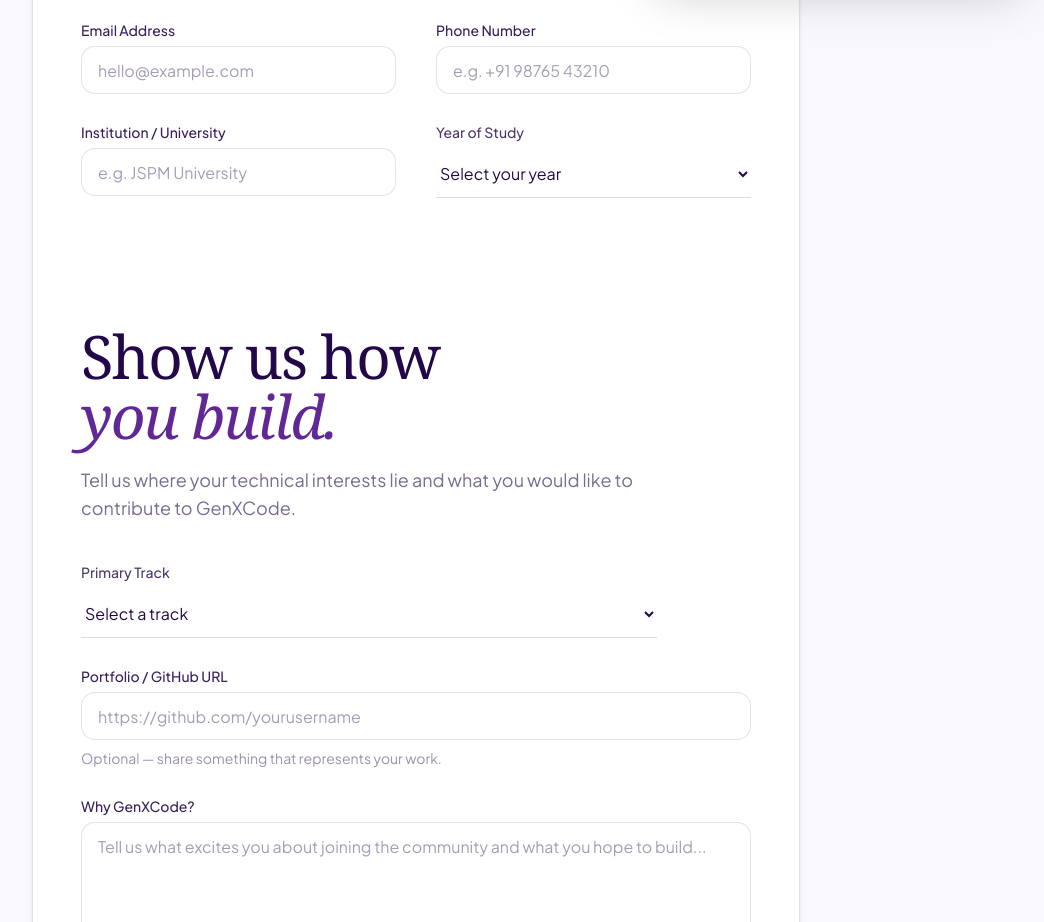
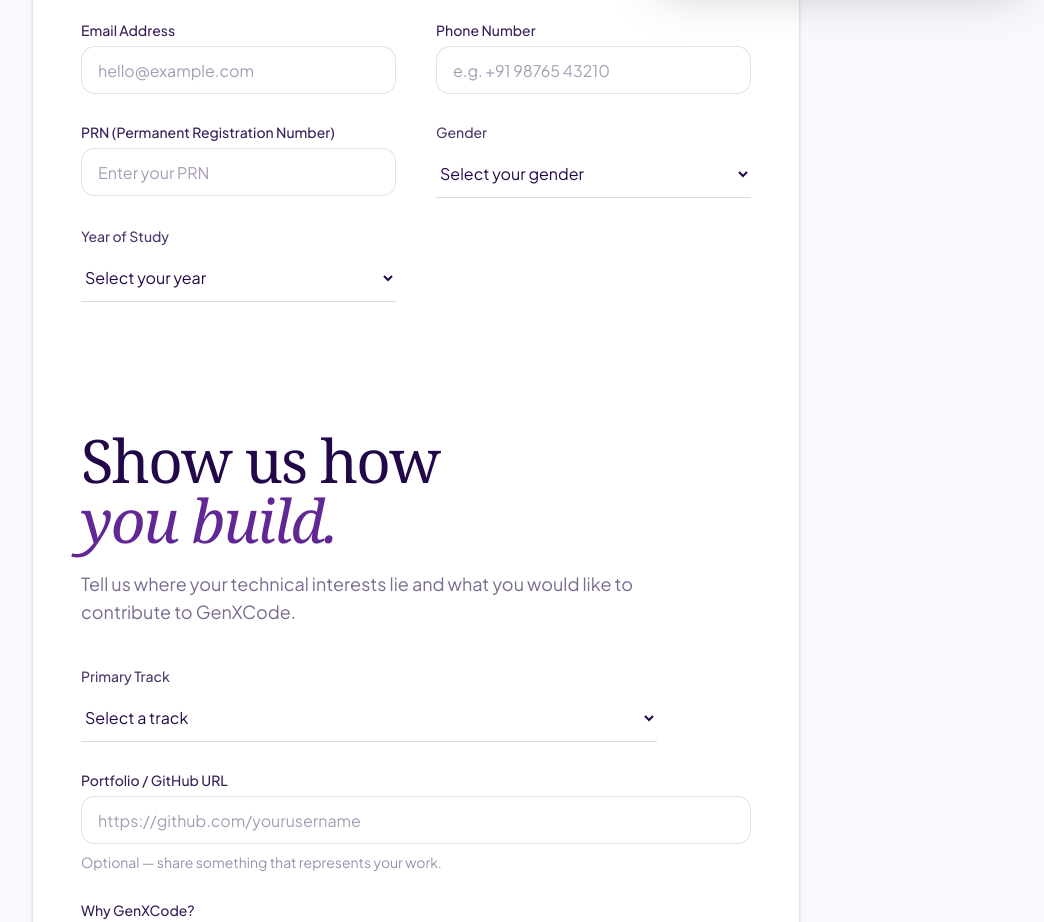
Before and after one commit to 0x-pratham/GXC-Recruitment, a Next.js app: page /recruitment/apply in a window 1280 px wide. Shown: the part 800-1722 px from the top of the page, without its empty margins (224-1268 px from the left). Built offline with nearby package versions, Linux system fonts and the light colour scheme.

Commit message:
Update recruitment form fields

```diff
--- a/app/recruitment/apply/_components/RecruitmentForm.tsx
+++ b/app/recruitment/apply/_components/RecruitmentForm.tsx
@@ -145,11 +145,52 @@
           />
 
           <Input
-            label="Institution / University"
-            placeholder="e.g. JSPM University"
-            {...register("institution")}
-            error={errors.institution?.message}
+            label="PRN (Permanent Registration Number)"
+            placeholder="Enter your PRN"
+            {...register("prnNumber")}
+            error={errors.prnNumber?.message}
           />
+
+          <div className="flex w-full flex-col gap-2">
+            <label
+              htmlFor="gender"
+              className="text-sm font-medium text-gx-ink/80"
+            >
+              Gender
+            </label>
+
+            <select
+              id="gender"
+              {...register("gender")}
+              className="
+                h-12
+                w-full
+                border-0
+                border-b
+                border-gx-ink/15
+                bg-transparent
+                px-0
+                py-2
+                text-base
+                text-gx-ink
+                outline-none
+                transition-colors
+                duration-300
+                focus:border-gx-purple
+                focus:ring-0
+              "
+            >
+              <option value="">Select your gender</option>
+              <option value="male">Male</option>
+              <option value="female">Female</option>
+            </select>
+
+            {errors.gender && (
+              <span className="text-sm font-medium text-red-500">
+                {errors.gender.message}
+              </span>
+            )}
+          </div>
 
           <div className="flex w-full flex-col gap-2">
             <label
```
